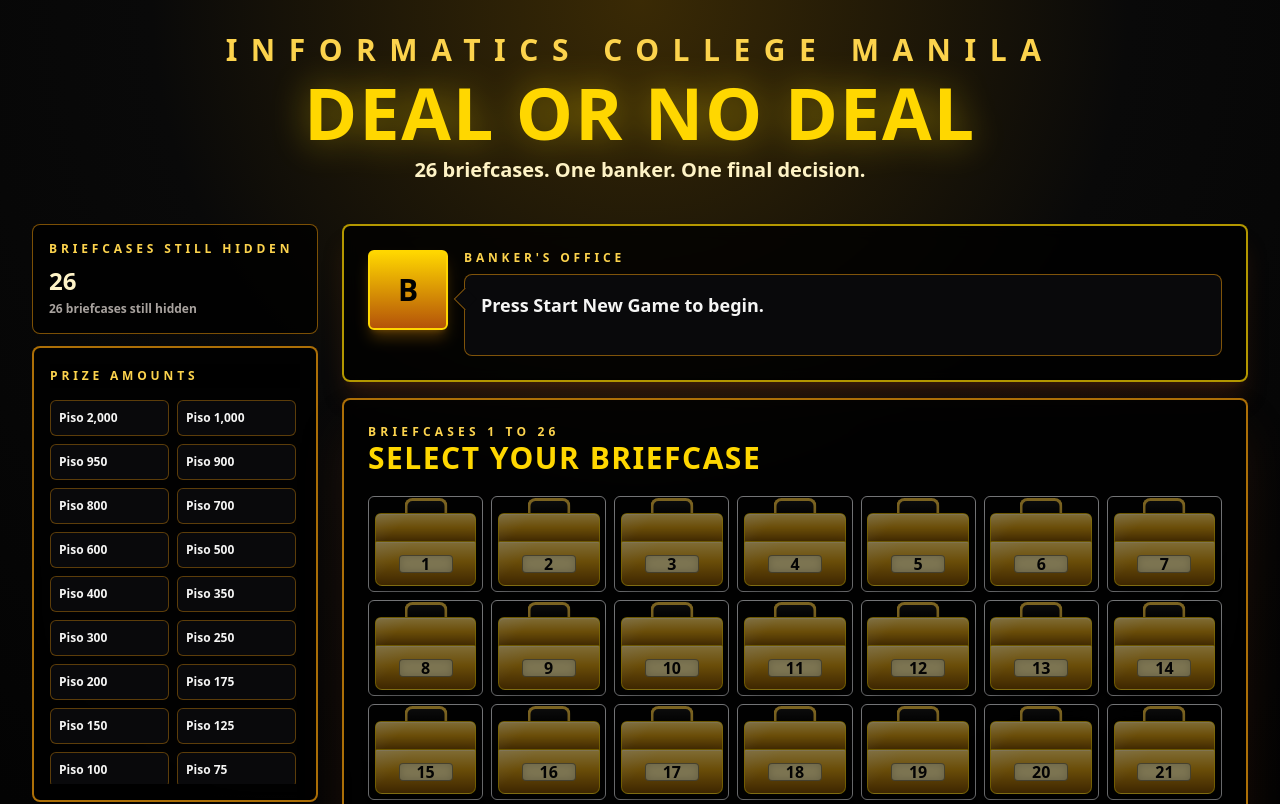
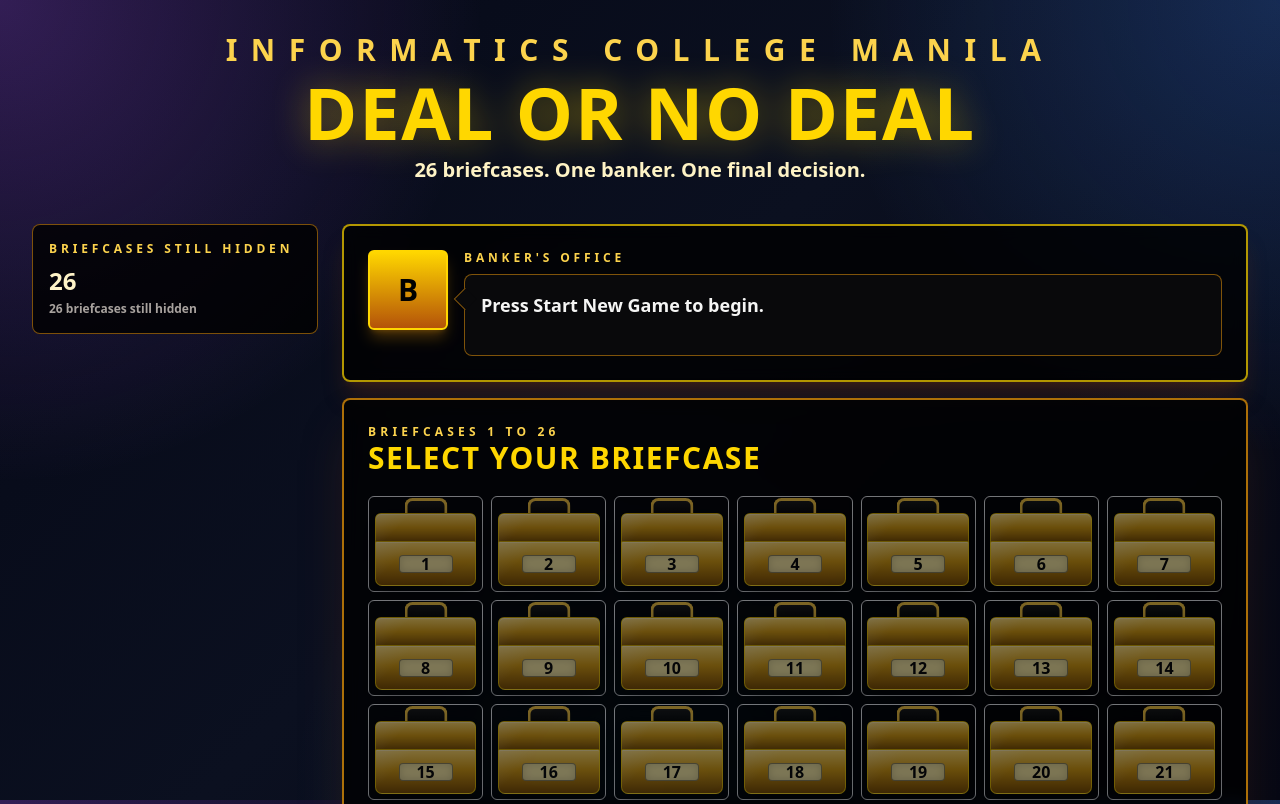
Before and after one commit to Ziyon0615/Deal_or_NoDeal, a Next.js app: page / in a window 1280 px wide. Shown: the top 804 px of the page. Built offline with nearby package versions, Linux system fonts and the light colour scheme.

Commit message:
Refine game visuals and hide prize panel

```diff
--- a/app/globals.css
+++ b/app/globals.css
@@ -13,8 +13,14 @@
 }
 
 body {
-  background: #000;
+  background:
+    radial-gradient(circle at top left, rgba(168, 85, 247, 0.28), transparent 32%),
+    radial-gradient(circle at top right, rgba(59, 130, 246, 0.25), transparent 30%),
+    radial-gradient(circle at bottom, rgba(14, 165, 233, 0.14), transparent 34%),
+    linear-gradient(135deg, #050816 0%, #0b1020 48%, #060814 100%);
   min-height: 100vh;
+  color: #f8fafc;
+  background-attachment: fixed;
 }
 
 @keyframes pulse-glow {
@@ -220,3 +226,25 @@
   transform: translateY(-4px);
   animation: offer-pop 0.45s ease-out both;
 }
+
+.reveal-progress {
+  -webkit-appearance: none;
+  appearance: none;
+  overflow: hidden;
+  background: #18181b;
+}
+
+.reveal-progress::-webkit-progress-bar {
+  background: #18181b;
+  border-radius: 9999px;
+}
+
+.reveal-progress::-webkit-progress-value {
+  border-radius: 9999px;
+  background: linear-gradient(90deg, #f59e0b 0%, #ffd54d 55%, #fde68a 100%);
+}
+
+.reveal-progress::-moz-progress-bar {
+  border-radius: 9999px;
+  background: linear-gradient(90deg, #f59e0b 0%, #ffd54d 55%, #fde68a 100%);
+}
--- a/app/layout.tsx
+++ b/app/layout.tsx
@@ -19,7 +19,7 @@
 }) {
   return (
     <html lang="en">
-      <body className="bg-black">
+      <body className="bg-slate-950 text-stone-100">
         {children}
       </body>
     </html>
--- a/app/page.tsx
+++ b/app/page.tsx
@@ -294,7 +294,7 @@
   const finalCaseBox = isFinalStage && finalCaseBoxIndex >= 0 ? finalCaseBoxIndex : null
 
   return (
-    <main className="relative isolate min-h-screen bg-[radial-gradient(circle_at_top,#3a2a05_0%,#090909_38%,#000000_100%)] p-4 text-stone-100 md:p-8">
+    <main className="relative isolate min-h-screen bg-transparent p-4 text-stone-100 md:p-8">
       {isFinalStage && !gameOver && (
         <div className="pointer-events-none absolute inset-0 bg-[radial-gradient(circle_at_center,rgba(255,215,0,0.08)_0%,rgba(0,0,0,0.45)_42%,rgba(0,0,0,0.85)_100%)]" />
       )}
--- a/components/PrizePanel.tsx
+++ b/components/PrizePanel.tsx
@@ -26,9 +26,8 @@
   winner,
   dealAccepted,
   totalRoundReveals,
+  showPrizeAmounts = false,
 }: PrizePanelProps) {
-  const sortedPrizes = [...prizes].sort((a, b) => b - a)
-
   return (
     <aside className="space-y-3 lg:sticky lg:top-4">
       {gameOver && winner !== null && (
@@ -62,37 +61,6 @@
         </div>
       )}
 
-      <div className="rounded-lg border-2 border-amber-500/70 bg-black/80 p-4 backdrop-blur">
-        <h3 className="sticky top-0 mb-3 bg-black py-1 text-xs font-black uppercase tracking-[0.32em] text-amber-300">
-          Prize Amounts
-        </h3>
-        <div className="grid max-h-96 grid-cols-2 gap-2 overflow-y-auto pr-1">
-          {sortedPrizes.map((prize) => {
-            const prizeIndex = prizes.indexOf(prize)
-            const isRevealed = revealedBoxes.includes(prizeIndex)
-            const isFinalPlayerPrize = gameOver && !dealAccepted && playerBox === prizeIndex
-
-            return (
-              <div
-                key={prize}
-                className={`
-                  flex min-h-9 items-center justify-between rounded-md px-2 py-2 text-[11px] font-black transition-all duration-300 md:text-xs
-                  ${isFinalPlayerPrize
-                    ? 'border-2 border-gold bg-gold/20 text-gold shadow-md shadow-amber-500/20'
-                    : isRevealed
-                    ? 'border border-red-500/45 bg-red-950/45 text-red-300/60 line-through opacity-60'
-                    : 'border border-amber-500/35 bg-zinc-950 text-stone-100'
-                  }
-                `}
-              >
-                <span>{formatPiso(prize)}</span>
-                <span>{isFinalPlayerPrize ? 'Final' : isRevealed ? 'Out' : ''}</span>
-              </div>
-            )
-          })}
-        </div>
-      </div>
-
       {playerBox !== null && (
         <div className="rounded-lg border border-amber-500/50 bg-black/80 p-4 text-stone-200">
           <div className="space-y-2 text-xs">
@@ -102,12 +70,11 @@
                 {revealedBoxes.length}/{totalRoundReveals}
               </span>
             </div>
-            <div className="h-2 overflow-hidden rounded-full bg-zinc-900 ring-1 ring-amber-500/40">
-              <div
-                className="h-full rounded-full bg-gradient-to-r from-amber-500 via-gold to-amber-300 transition-all"
-                style={{ width: `${Math.min(100, (revealedBoxes.length / totalRoundReveals) * 100)}%` }}
-              />
-            </div>
+            <progress
+              className="reveal-progress h-2 w-full rounded-full ring-1 ring-amber-500/40"
+              max={totalRoundReveals}
+              value={revealedBoxes.length}
+            />
             <div className="flex justify-between gap-3">
               <span className="font-semibold">Hidden:</span>
               <span className="font-black text-amber-100">{remainingBoxes.length}</span>
```
